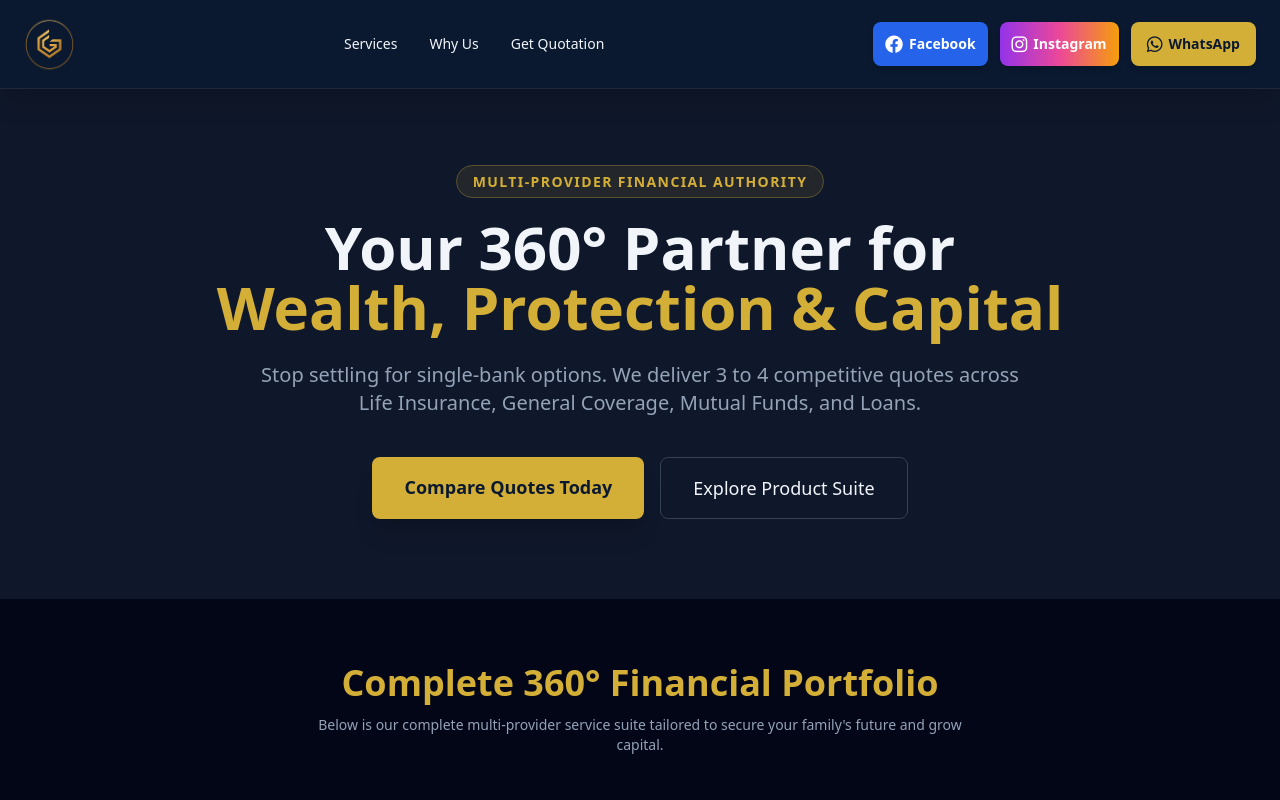
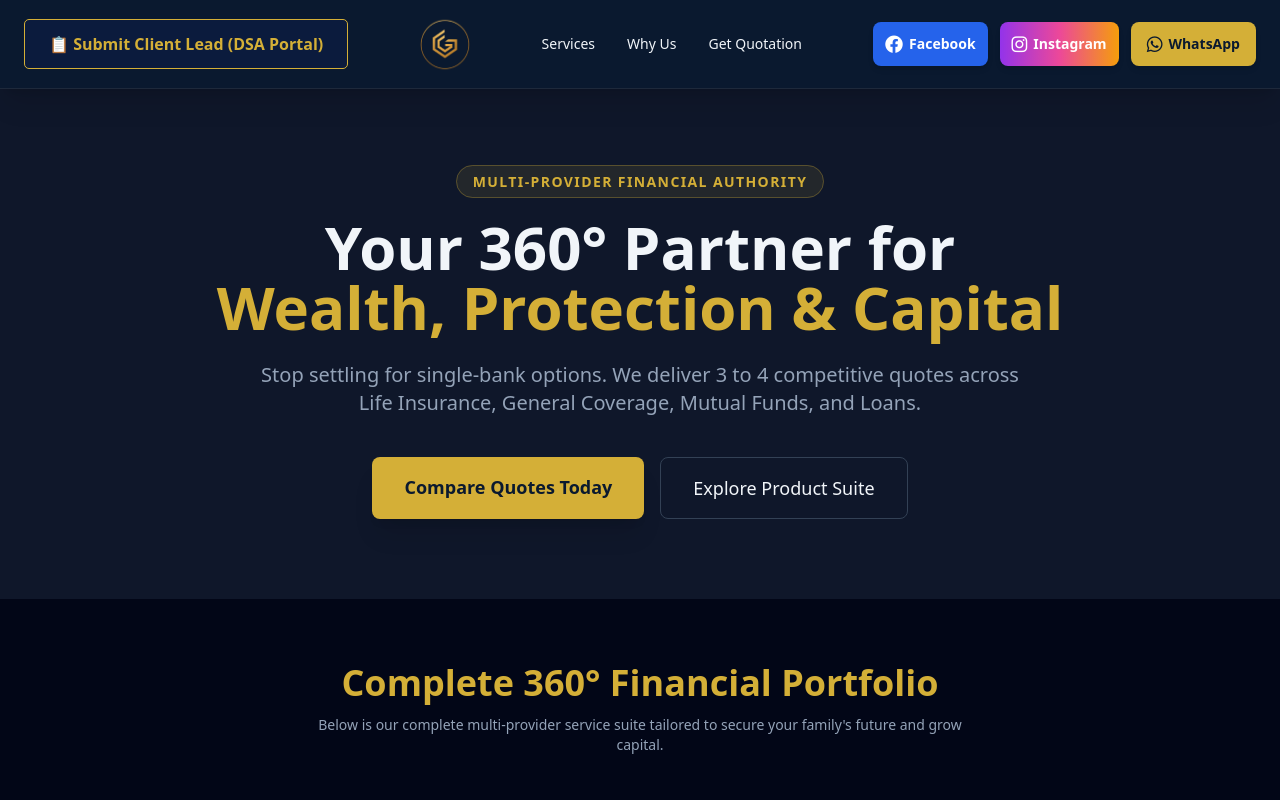
Before and after one commit to Faheemshilledar/grownex-capital, a plain HTML site: page index.html in a window 1280 px wide. Shown: the top 800 px of the page. Drawn offline with nearby package versions, Linux system fonts and the light colour scheme.

Commit message:
index.html

```diff
--- a/index.html
+++ b/index.html
@@ -25,6 +25,10 @@
     <!-- Header / Navigation Bar -->
     <nav class="border-b border-slate-800 bg-navy sticky top-0 z-50 shadow-xl">
         <div class="max-w-7xl mx-auto px-6 py-3 flex justify-between items-center">
+            <!-- DSA Partner Lead Submission Button -->
+<a href="https://forms.gle/rx1pmj6uZzeQBJwr6" target="_blank" class="dsa-btn" style="background-color: #0B1B3D; color: #D4AF37; padding: 12px 24px; text-decoration: none; font-weight: bold; border-radius: 5px; border: 1px solid #D4AF37;">
+  📋 Submit Client Lead (DSA Portal)
+</a>
 
             <!-- BRAND LOGO AREA (CORRECTED REPOSITORY IMAGE PATH) -->
             <a href="#" class="flex items-center space-x-3">
```
